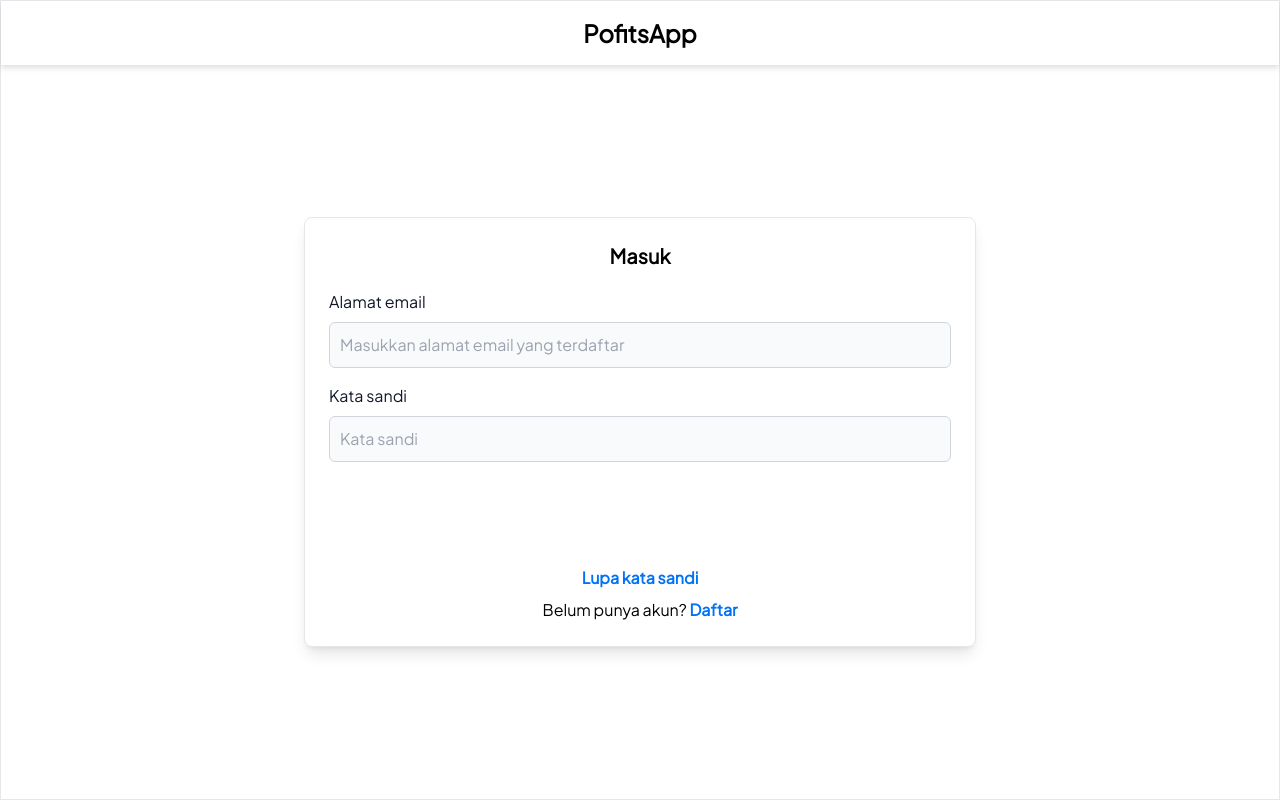
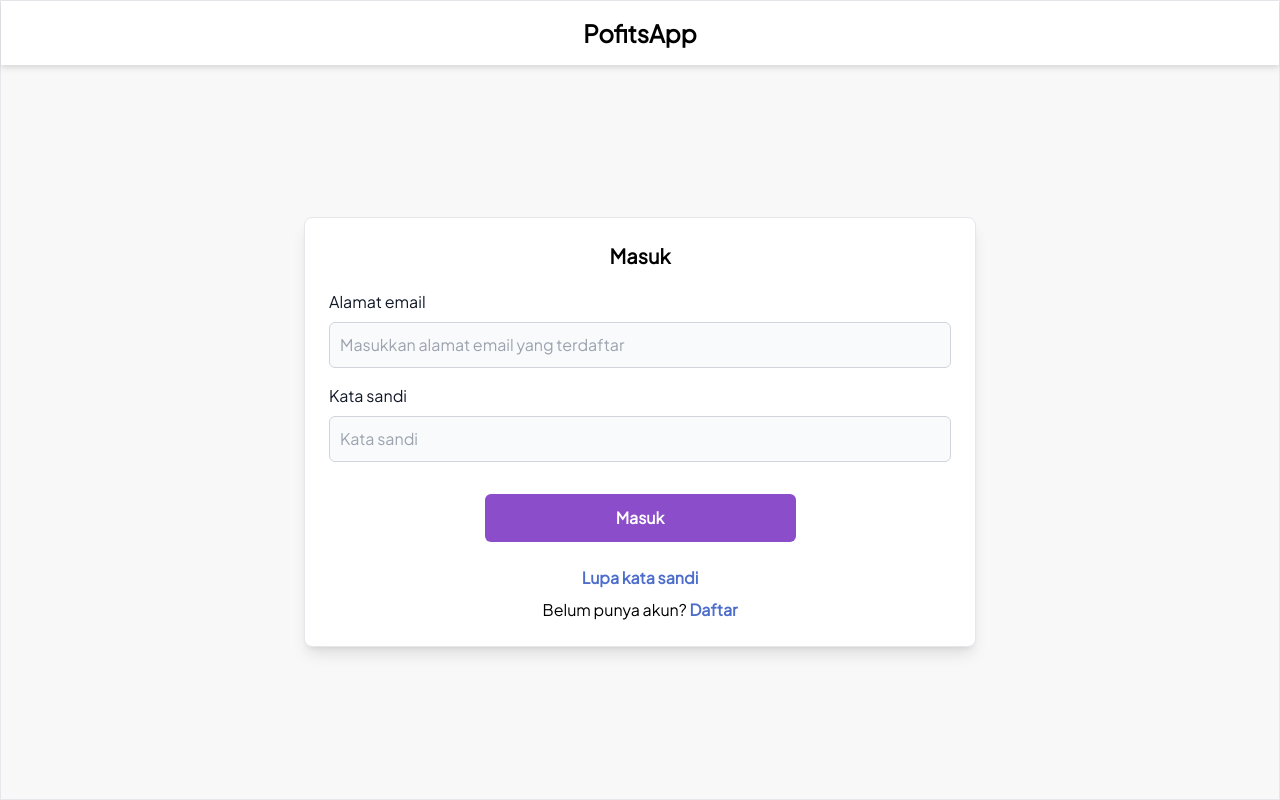
Before and after one commit to AriqF/pofits_client, a Next.js app: page /auth/login in a window 1280 px wide. Built offline with nearby package versions, Linux system fonts and the light colour scheme; no server answers.

Commit message:
Update tailwind.config.js

```diff
--- a/tailwind.config.js
+++ b/tailwind.config.js
@@ -15,13 +15,21 @@ module.exports = {
       colors: {
         transparent: "transparent",
         white: "#FFFFFF",
-        white1: "#FAFBFC",
+        whitegrey: "#F8F8F8",
         white2 : "#F6F7FC",
         mute: "#8F8F8F",
         dark: "#1a1a1a",
-        darkText: "#334155",
-        blue: "#0072f5",
-        hoverBlue: "#006be6",
+        darktext: "#334155",
+        blue: "#4d6dcb",
+        hovblue: "#395cc6",
+        palepurple: "#8c4dcb",
+        hovpalepurple: "#7f39c6",
+        darkpurple: "#8c4dcb",
+        hovdarkpurple: "#7334b2",
+        errorRed: "#cb1a52",
+        warnYellow: "#e3d61c",
+        successGreen: "#2abb81",
+        infoBlue: "#4a7dcf",
       },
     },
   },
```
